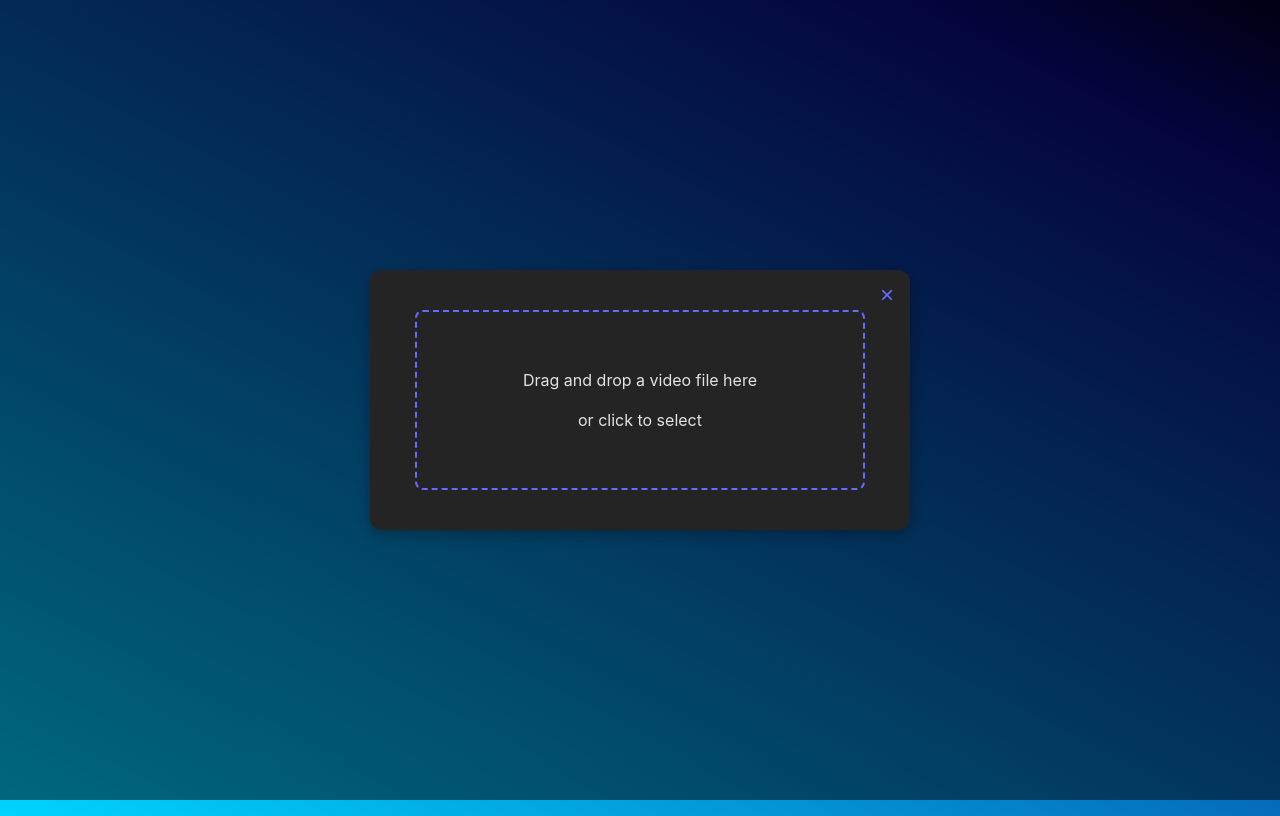
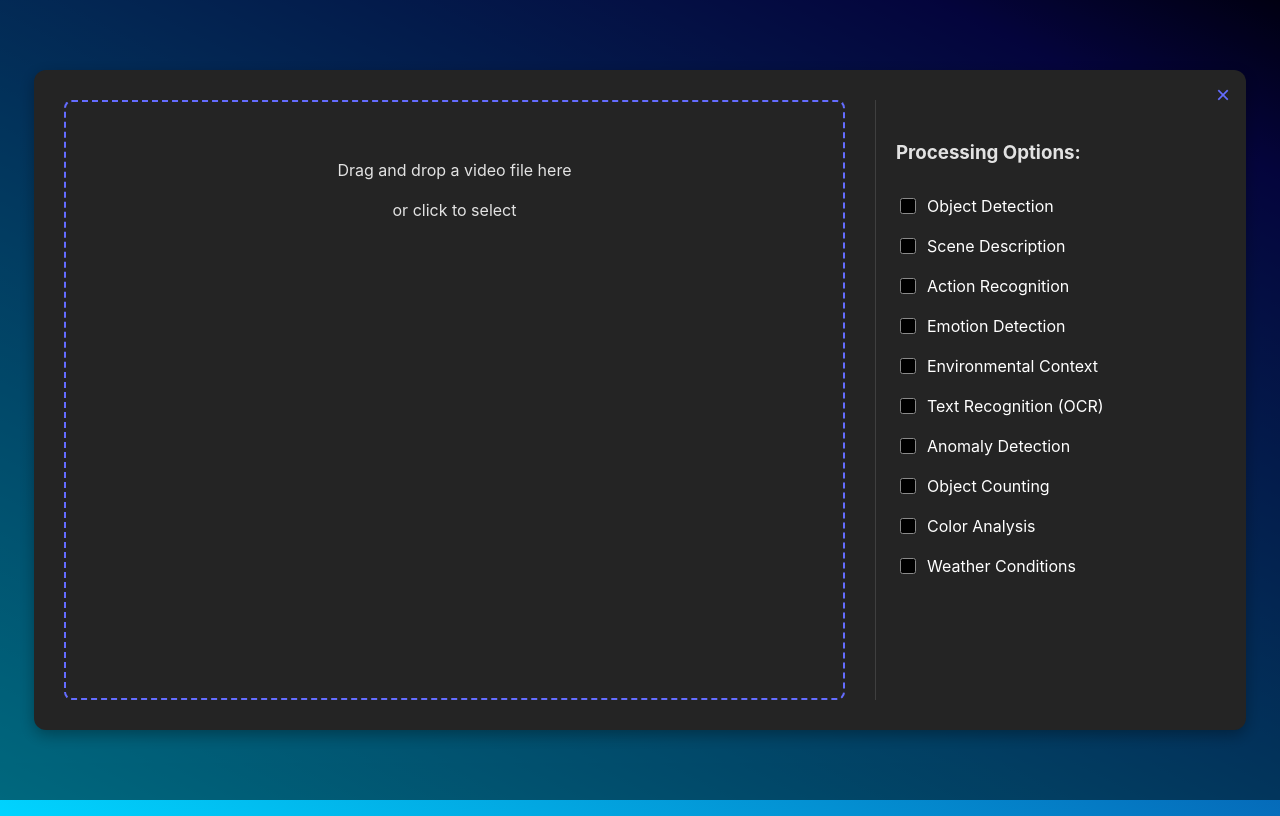
Before and after one commit to C20H12/uofthacks, a React (Vite) app in the folder front/: page / in a window 1280 px wide. Both pictures are taken after a click on the button "Upload Video". Built offline with nearby package versions, Linux system fonts and the light colour scheme.

Commit message:
refactor the upload window

```diff
--- a/front/src/App.css
+++ b/front/src/App.css
@@ -12,6 +12,7 @@
   text-align: center;
   cursor: pointer;
   transition: all 0.3s ease;
+  height: 100%;
 }
 
 .upload-zone.dragging {
@@ -41,12 +42,65 @@
 
 .modal-content {
   background: #242424;
-  padding: 20px;
+  padding: 30px;
   border-radius: 12px;
   box-shadow: 0 5px 15px rgba(0, 0, 0, 0.3);
   position: relative;
-  max-width: 500px;
   width: 90%;
+  max-width: 1200px;
+  min-height: 600px;
+  display: flex;
+  gap: 30px;
+}
+.modal-small {
+  width: 50%;
+}
+
+.left-section {
+  flex: 1;
+  display: flex;
+  flex-direction: column;
+}
+.left-section video {
+  height: 100%;
+}
+
+.right-section {
+  width: 300px;
+  padding: 20px;
+  border-left: 1px solid #3f3f3f;
+}
+
+.checklist {
+  list-style: none;
+  padding: 0;
+}
+
+.checklist-item {
+  padding: 8px 0;
+  display: flex;
+  align-items: center;
+  gap: 10px;
+  color: white;
+}
+
+.checklist-item.completed {
+  color: #646cff;
+}
+
+.bottom-buttons {
+  margin-top: auto;
+  display: flex;
+  gap: 10px;
+  padding-top: 20px;
+}
+
+.video-preview {
+  width: 100%;
+  aspect-ratio: 16/9;
+  background: #1a1a1a;
+  border-radius: 8px;
+  margin-bottom: 20px;
 }
 
 .close-button {
@@ -88,7 +142,7 @@
   text-align: center;
 }
 
-.next-button {
+.fn-btns {
   margin-top: 15px;
   padding: 8px 20px;
   background-color: #646cff;
@@ -99,7 +153,7 @@
   transition: background-color 0.3s;
 }
 
-.next-button:hover {
+.fn-btns:hover {
   background-color: #535bf2;
 }
 
@@ -108,16 +162,17 @@
   flex-direction: column;
   gap: 20px;
   padding: 20px;
+  width: 100%;
 }
 
 .text-edit-area {
-  min-height: 200px;
+  min-height: 60%;
   padding: 12px;
   border-radius: 4px;
   background-color: #1a1a1a;
   color: white;
   border: 1px solid #3f3f3f;
-  resize: vertical;
+  resize: none;
 }
 
 .text-edit-area:focus {
@@ -137,3 +192,18 @@
   0% { transform: rotate(0deg); }
   100% { transform: rotate(360deg); }
 }
+
+.checkbox-label {
+  display: flex;
+  align-items: center;
+  gap: 8px;
+  cursor: pointer;
+}
+
+.checkbox-label input[type="checkbox"] {
+  width: 16px;
+  height: 16px;
+  cursor: pointer;
+  filter: invert(100%) hue-rotate(210deg);
+
+}
--- a/front/src/App.jsx
+++ b/front/src/App.jsx
@@ -7,13 +7,8 @@ function App() {
   const [isOpen, setIsOpen] = useState(false)
   const [currentView, setCurrentView] = useState('upload') // 'upload' or 'edit'
 
-  const handleNext = () => {
-    setCurrentView('edit')
-  }
-
   const handleClose = () => {
     setIsOpen(false)
-    setCurrentView('upload')
   }
 
   return (
@@ -23,11 +18,8 @@ function App() {
         <button className="open-button" onClick={() => setIsOpen(true)}>
           Upload Video
         </button>
-        {isOpen && currentView === 'upload' && (
-          <VideoWindow onClose={handleClose} onNext={handleNext} />
-        )}
-        {isOpen && currentView === 'edit' && (
-          <VideoTextEditWindow onClose={handleClose} />
+        {isOpen && (
+          <VideoWindow onClose={handleClose} />
         )}
       </div>
     </>
--- a/front/src/VideoTextEditWindow.jsx
+++ b/front/src/VideoTextEditWindow.jsx
@@ -1,15 +1,15 @@
 import { useState } from 'react';
 
-function VideoTextEditWindow({ onClose, onNext, textData = "" }) {
+function VideoTextEditWindow({ onClose, onSave, textData = "" }) {
   const [editedText, setEditedText] = useState(textData);
 
-  const handleNext = () => {
-    onNext(editedText);
+  const handleSave = () => {
+    onSave(editedText);
   };
 
   return (
     <div className="modal-backdrop" onClick={onClose}>
-      <div className="modal-content" onClick={e => e.stopPropagation()}>
+      <div className="modal-content modal-small" onClick={e => e.stopPropagation()}>
         <button className="close-button" onClick={onClose}>×</button>
         <div className="video-text-edit">
           <h2>Edit Video Text</h2>
@@ -20,8 +20,8 @@ function VideoTextEditWindow({ onClose, onNext, textData = "" }) {
             placeholder="Enter your text here..."
             rows={10}
           />
-          <button className="next-button" onClick={handleNext}>
-            Next
+          <button className="fn-btns" onClick={handleSave}>
+            Save
           </button>
         </div>
       </div>
--- a/front/src/VideoWindow.jsx
+++ b/front/src/VideoWindow.jsx
@@ -1,10 +1,36 @@
 import { useState, useRef } from 'react';
+import VideoTextEditWindow from './VideoTextEditWindow';
 
-function VideoWindow({ onClose, onNext }) {
+function VideoWindow({ onClose }) {
   const [isDragging, setIsDragging] = useState(false);
   const [isLoading, setIsLoading] = useState(false);
   const [isUploaded, setIsUploaded] = useState(false);
+  const [videoUrl, setVideoUrl] = useState(null);
+  const [checkedItems, setCheckedItems] = useState([]);
+  const [showTextEdit, setShowTextEdit] = useState(false);
+  const [videoText, setVideoText] = useState("");
   const fileInputRef = useRef(null);
+
+  const checklistItems = [
+    'Object Detection',
+    'Scene Description',
+    'Action Recognition',
+    'Emotion Detection',
+    'Environmental Context',
+    'Text Recognition (OCR)',
+    'Anomaly Detection',
+    'Object Counting',
+    'Color Analysis',
+    'Weather Conditions'
+  ];
+
+  const handleCheckItem = (item) => {
+    setCheckedItems(prev =>
+      prev.includes(item)
+        ? prev.filter(i => i !== item)
+        : [...prev, item]
+    );
+  };
 
   const handleDragOver = (e) => {
     e.preventDefault();
@@ -27,6 +53,15 @@ function VideoWindow({ onClose, onNext }) {
     handleFiles(files);
   };
 
+  const handleTextEdit = () => {
+    setShowTextEdit(true);
+  };
+
+  const handleTextSave = (text) => {
+    setVideoText(text);
+    setShowTextEdit(false);
+  };
+
   const handleFiles = (files) => {
     if (files.length > 0) {
       const file = files[0];
@@ -41,23 +76,28 @@ function VideoWindow({ onClose, onNext }) {
   const uploadVideo = async (file) => {
     setIsLoading(true);
     try {
+      // Simulate upload and processing
       await new Promise(resolve => setTimeout(resolve, 2000));
-      // Add your actual upload logic here
-      console.log('Video uploaded:', file.name);
+      setVideoUrl(URL.createObjectURL(file));
       setIsUploaded(true);
+
     } catch (error) {
       alert("error: " + error);
-      console.error('Upload failed:', error);
     } finally {
       setIsLoading(false);
     }
   };
 
   return (
+    <>
       <div className="modal-backdrop" onClick={onClose}>
         <div className="modal-content" onClick={e => e.stopPropagation()}>
           <button className="close-button" onClick={onClose}>×</button>
-        <div className="video-window">
+
+          <div className="left-section">
+            {isUploaded ? (
+              <video className="video-preview" src={videoUrl} controls />
+            ) : (
               <div
                 className={`upload-zone ${isDragging ? 'dragging' : ''}`}
                 onDragOver={handleDragOver}
@@ -69,13 +109,6 @@ function VideoWindow({ onClose, onNext }) {
                   <div className="loading">
                     <div className="spinner"></div>
                     <p>Uploading...</p>
-              </div>
-            ) : isUploaded ? (
-              <div className="upload-success">
-                <p>Upload Complete!</p>
-                <button className="next-button" onClick={onNext}>
-                  Next
-                </button>
                   </div>
                 ) : (
                   <>
@@ -91,9 +124,44 @@ function VideoWindow({ onClose, onNext }) {
                   </>
                 )}
               </div>
+            )}
+          </div>
+
+          <div className="right-section">
+            <h3>Processing Options:</h3>
+            <ul className="checklist">
+              {checklistItems.map((item) => (
+                <li key={item} className="checklist-item">
+                  <label className="checkbox-label">
+                    <input
+                      type="checkbox"
+                      checked={checkedItems.includes(item)}
+                      onChange={() => handleCheckItem(item)}
+                    />
+                    <span>{item}</span>
+                  </label>
+                </li>
+              ))}
+            </ul>
+            {isUploaded && (
+              <div className="bottom-buttons">
+                <button className='fn-btns' onClick={handleTextEdit}>Edit Text</button>
+                <button className='fn-btns' onClick={()=>{}}>Next</button>
+              </div>
+            )}
           </div>
         </div>
       </div>
+      {
+        showTextEdit && (
+          <VideoTextEditWindow
+            onClose={() => setShowTextEdit(false)}
+            onSave={handleTextSave}
+            textData={videoText}
+          />
+        )
+      }
+    </>
   );
 }
 
```
Lines whose indentation alone changed are shown as unchanged.
